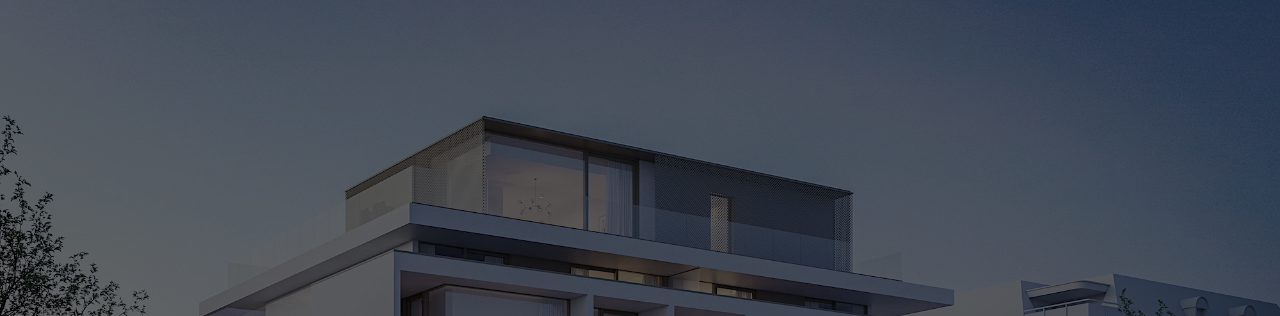
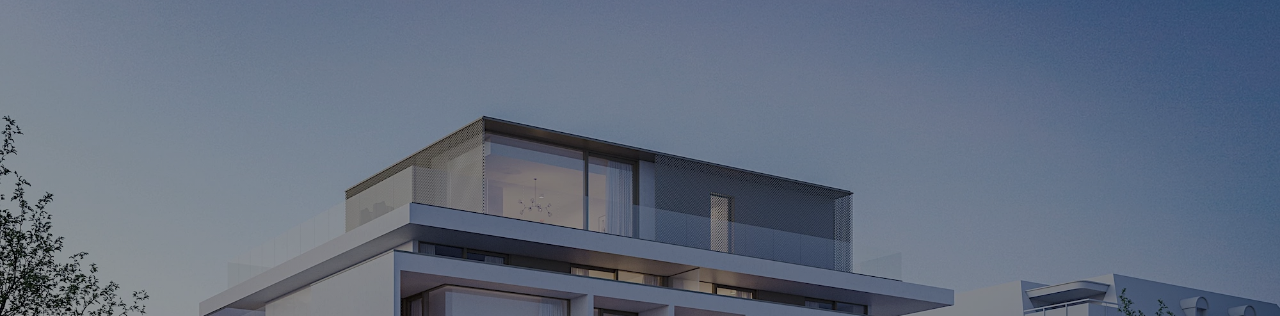
Before and after one commit to landerschepens/portino, a website built with webpack: page index.html in a window 1280 px wide. Shown: the top 316 px of the page. Built offline with nearby package versions, Linux system fonts and the light colour scheme.

Commit message:
opacity index background changed

```diff
--- a/index.html
+++ b/index.html
@@ -70,7 +70,7 @@
       justify-content: center;
       align-items: center;
       height: 100vh;
-      background: linear-gradient(rgba(0, 0, 0, 0.6), rgba(0, 0, 0, 0.6)),
+      background: linear-gradient(rgba(0, 0, 0, 0.4), rgba(0, 0, 0, 0.4)),
       url('/img/Portino_root.webp') no-repeat center center;
       background-size: cover;
       color: white;
```
